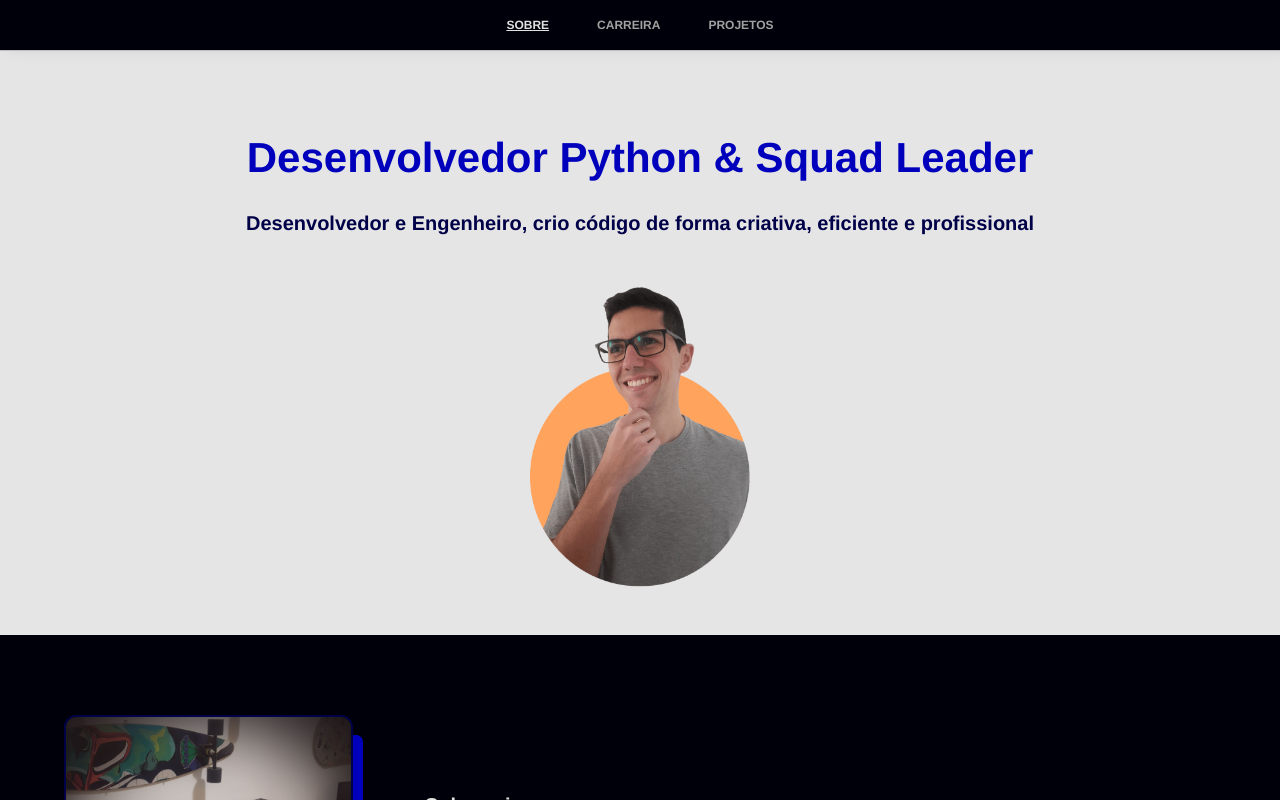
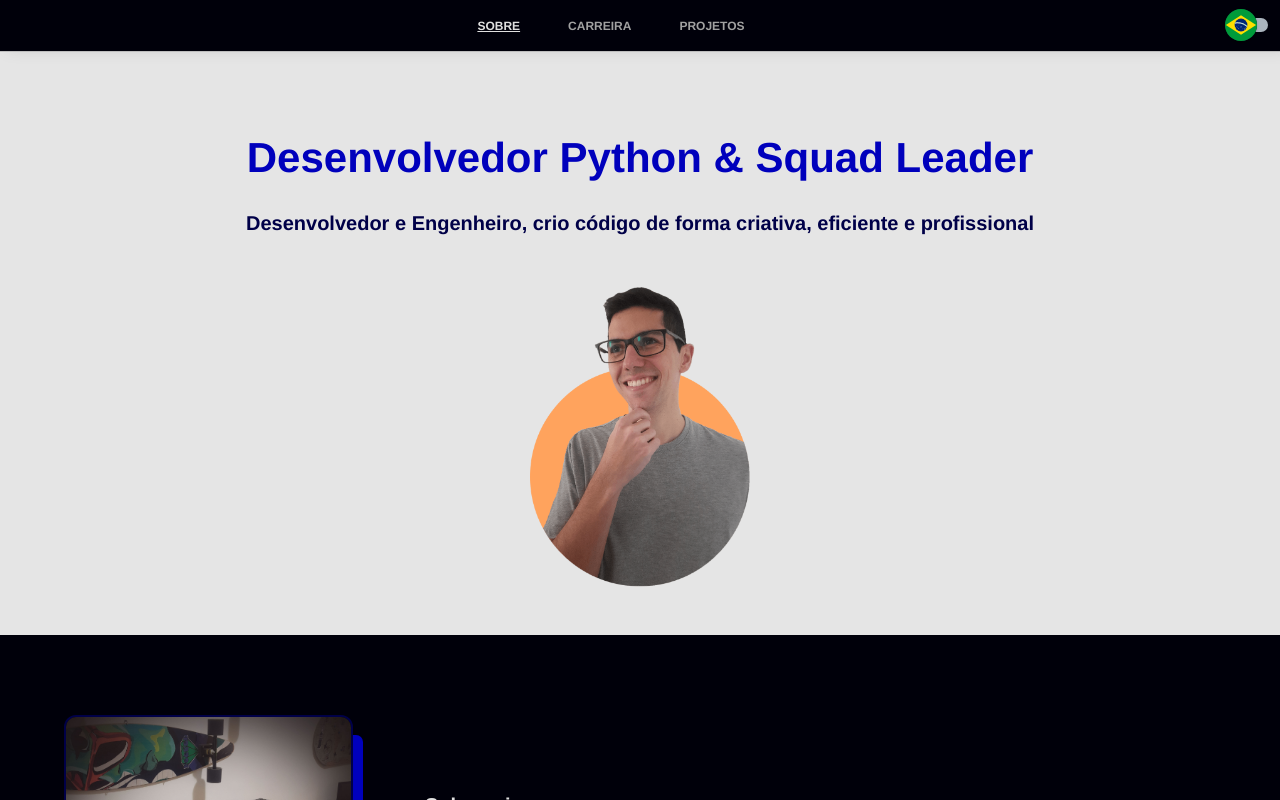
Before and after one commit to murilofregonesi/my-portfolio, a React (Create React App) app: page / in a window 1280 px wide. Shown: the top 800 px of the page. Built offline with nearby package versions, Linux system fonts and the light colour scheme.

Commit message:
feat: language selector and context

```diff
--- a/src/App.jsx
+++ b/src/App.jsx
@@ -5,10 +5,11 @@
 import PageNotFound from "./pages/PageNotFound";
 import Header from "./components/Header";
 import Footer from "./components/Footer";
+import LanguageProvider from "./contexts/LanguageProvider";
 
 function App() {
   return (
-    <>
+    <LanguageProvider>
       <Header />
       <Routes>
         <Route path="/" element={<About />} />
@@ -17,7 +18,7 @@
         <Route path="*" element={<PageNotFound />} />
       </Routes>
       <Footer />
-    </>
+    </LanguageProvider>
   );
 }
 
--- a/src/components/Header/Header.jsx
+++ b/src/components/Header/Header.jsx
@@ -1,4 +1,4 @@
-import React from "react";
+import React, { useContext } from "react";
 import styled from "styled-components";
 import { Link, useLocation } from "react-router-dom";
 import {
@@ -7,6 +7,8 @@
   white_600,
   black_1000,
 } from "../../UI/variables";
+import LanguageSelector from "../LanguageSelector";
+import { LanguageContext } from "../../contexts/LanguageProvider/LanguageProvider";
 
 const HeaderWrapper = styled.nav`
   display: flex;
@@ -18,6 +20,13 @@
   box-shadow: 8px -6px 16px ${white_800};
   background-color: ${black_1000};
   z-index: 1;
+  align-items: center;
+  padding: 0.4em 0;
+`;
+
+const HeaderContent = styled.span`
+  flex-grow: 1;
+  text-align: center;
 
   .link {
     font-weight: bold;
@@ -45,11 +54,17 @@
 
 export function Header() {
   const pathname = useLocation().pathname;
+  const langDict = useContext(LanguageContext);
+  console.log(langDict.language);
 
   return (
     <>
       <HeaderWrapper>
-        <Link className={"link" + (pathname === "/" ? " active" : "")} to={"/"}>
+        <HeaderContent>
+          <Link
+            className={"link" + (pathname === "/" ? " active" : "")}
+            to={"/"}
+          >
             Sobre
           </Link>
           <Link
@@ -64,6 +79,8 @@
           >
             Projetos
           </Link>
+        </HeaderContent>
+        <LanguageSelector />
       </HeaderWrapper>
       <HeaderMargin />
     </>
--- /dev/null
+++ b/src/components/LanguageSelector/LanguageSelector.jsx
@@ -0,0 +1,66 @@
+import React from "react";
+import styled from "styled-components";
+import { Switch } from "@mui/material";
+import icon_pt from "../../assets/img/icon_pt.svg";
+import icon_en from "../../assets/img/icon_en.svg";
+import { useContext } from "react";
+import { LanguageContext } from "../../contexts/LanguageProvider/LanguageProvider";
+
+const SwitchWrapper = styled(Switch)(() => ({
+  width: 62,
+  height: 34,
+  padding: 7,
+  "& .MuiSwitch-switchBase": {
+    margin: 1,
+    padding: 0,
+    transform: "translate(2px, 2px)",
+    "&.Mui-checked": {
+      color: "#fff",
+      transform: "translate(22px, 2px)",
+      "& .MuiSwitch-thumb:before": {
+        backgroundImage: `url(${icon_en})`,
+      },
+      "& + .MuiSwitch-track": {
+        opacity: 1,
+        backgroundColor: "#aab4be",
+      },
+    },
+  },
+  "& .MuiSwitch-thumb": {
+    backgroundColor: "#001e3c",
+    width: 32,
+    height: 32,
+    "&:before": {
+      content: "''",
+      position: "absolute",
+      width: "100%",
+      height: "100%",
+      left: 0,
+      top: 0,
+      backgroundRepeat: "no-repeat",
+      backgroundPosition: "center",
+      backgroundImage: `url(${icon_pt})`,
+    },
+  },
+  "& .MuiSwitch-track": {
+    opacity: 1,
+    backgroundColor: "#aab4be",
+    borderRadius: 20 / 2,
+  },
+}));
+
+export function LanguageSelector() {
+  const { language, setLanguage } = useContext(LanguageContext);
+
+  const label = {
+    inputProps: { "aria-label": "Switch to english translation" },
+  };
+
+  return (
+    <SwitchWrapper
+      {...label}
+      checked={language === "en"}
+      onChange={(e) => setLanguage(e.target.checked ? "en" : "pt")}
+    />
+  );
+}
--- /dev/null
+++ b/src/components/LanguageSelector/index.js
@@ -0,0 +1,3 @@
+import { LanguageSelector } from "./LanguageSelector";
+
+export default LanguageSelector;
--- /dev/null
+++ b/src/contexts/LanguageProvider/LanguageProvider.jsx
@@ -0,0 +1,20 @@
+import React, { createContext, useState } from "react";
+
+export const LanguageContext = createContext({
+  language: "pt",
+  setLanguage: () => {},
+});
+
+function LanguageProvider({ children }) {
+  const [language, setLanguage] = useState("pt");
+
+  return (
+    <LanguageContext.Provider
+      value={{ language: language, setLanguage: setLanguage }}
+    >
+      {children}
+    </LanguageContext.Provider>
+  );
+}
+
+export default LanguageProvider;
--- /dev/null
+++ b/src/contexts/LanguageProvider/index.js
@@ -0,0 +1,3 @@
+import LanguageProvider from "./LanguageProvider";
+
+export default LanguageProvider;
```
Also changed, not shown: src/assets/img/icon_en.svg (added), src/assets/img/icon_pt.svg (added). Lines whose indentation alone changed are shown as unchanged.
